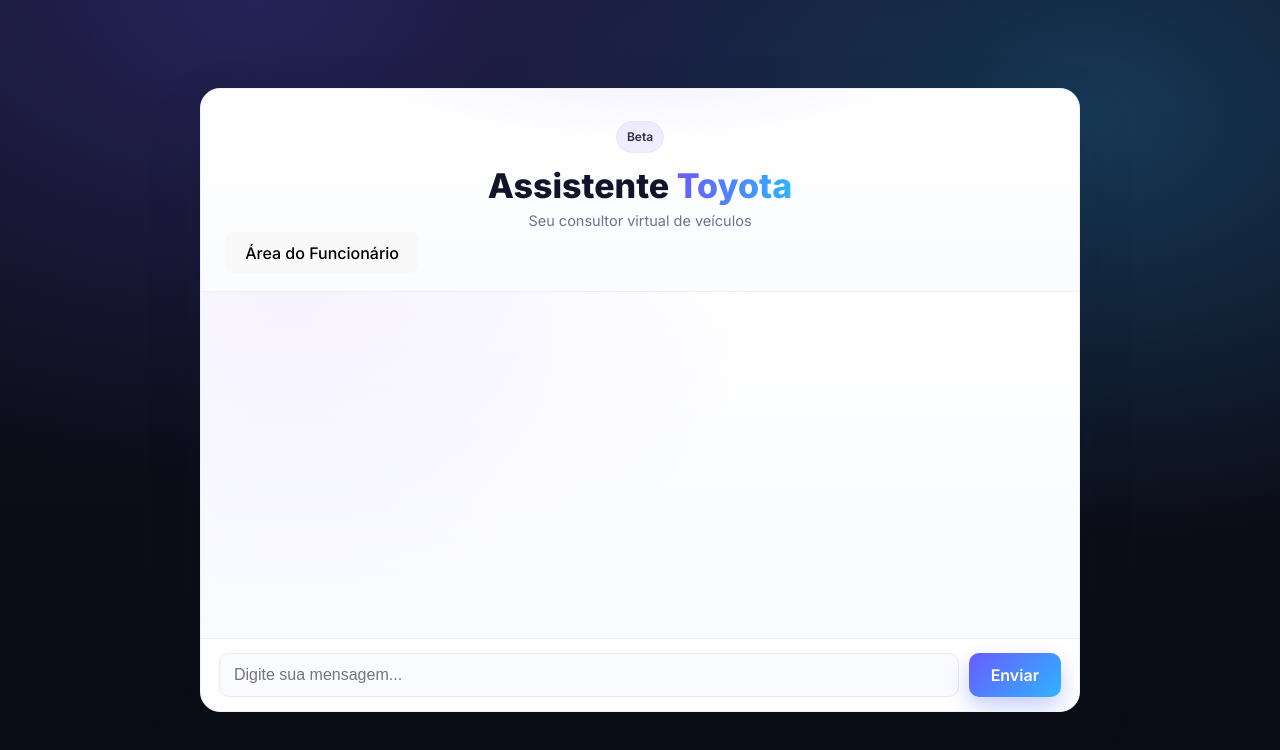
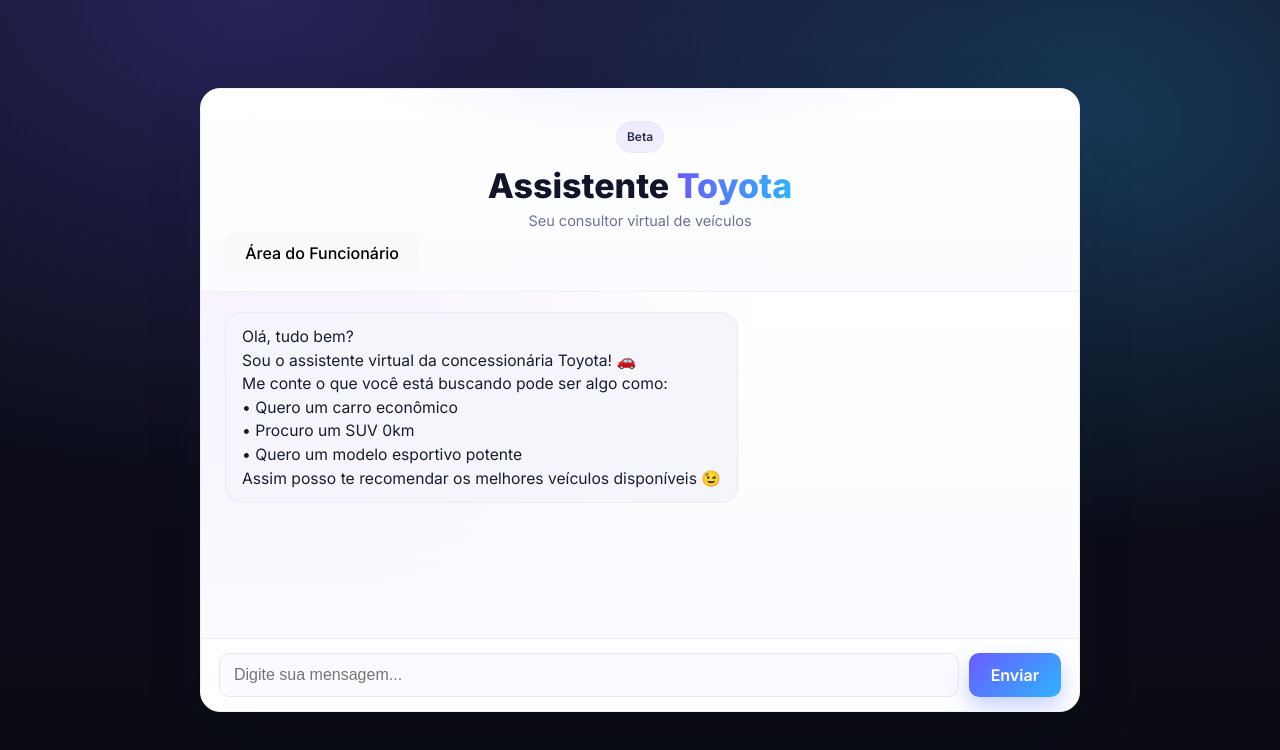
Before and after one commit to insper-classroom/20252-progeficaz-projeto-final-frontend-gepeto-frontend, a React app in the folder frontend/: page / in a window 1280 px wide. Shown: the top 750 px of the page. Built offline with nearby package versions, Linux system fonts and the light colour scheme; the HTML template or start-up script is replaced by a standard one.

Commit message:
Adicionando mensagem inicial no chat

```diff
--- a/frontend/src/pages/chat/Chat.jsx
+++ b/frontend/src/pages/chat/Chat.jsx
@@ -11,7 +11,6 @@
   const chatAreaRef = useRef(null);
   const bottomRef = useRef(null);
   const isAtBottomRef = useRef(true); // controla se devemos auto-rolar
-
   const navigate = useNavigate();
 
   // -------- Scroll helpers --------
@@ -23,9 +22,7 @@
   const handleScroll = () => {
     const el = chatAreaRef.current;
     if (!el) return;
-    // distância até o fundo
     const dist = el.scrollHeight - el.scrollTop - el.clientHeight;
-    // considera "no fundo" quando a distância é pequena
     isAtBottomRef.current = dist < 12;
   };
 
@@ -34,7 +31,22 @@
     scrollToBottom(false);
   }, []);
 
-  // rola somente quando chega mensagem nova E usuário está no fundo
+  // mensagem inicial automática
+  useEffect(() => {
+    const mensagemInicial = {
+      texto:
+        " Olá, tudo bem?\n\n" +
+        "Sou o assistente virtual da concessionária Toyota! 🚗\n\n" +
+        "Me conte o que você está buscando pode ser algo como:\n" +
+        "• Quero um carro econômico\n" +
+        "• Procuro um SUV 0km\n" +
+        "• Quero um modelo esportivo potente\n\n" +
+        "Assim posso te recomendar os melhores veículos disponíveis 😉",
+      autor: "bot",
+    };
+    setRespostas([mensagemInicial]);
+  }, []);
+
   useEffect(() => {
     if (isAtBottomRef.current) scrollToBottom(true);
   }, [respostas, carregando]);
@@ -134,7 +146,6 @@
 
           {carregando && <div className="msg bot">⏳ Pensando...</div>}
 
-          {/* Âncora invisível para rolar até o fim com precisão */}
           <div ref={bottomRef} />
         </main>
 
```
